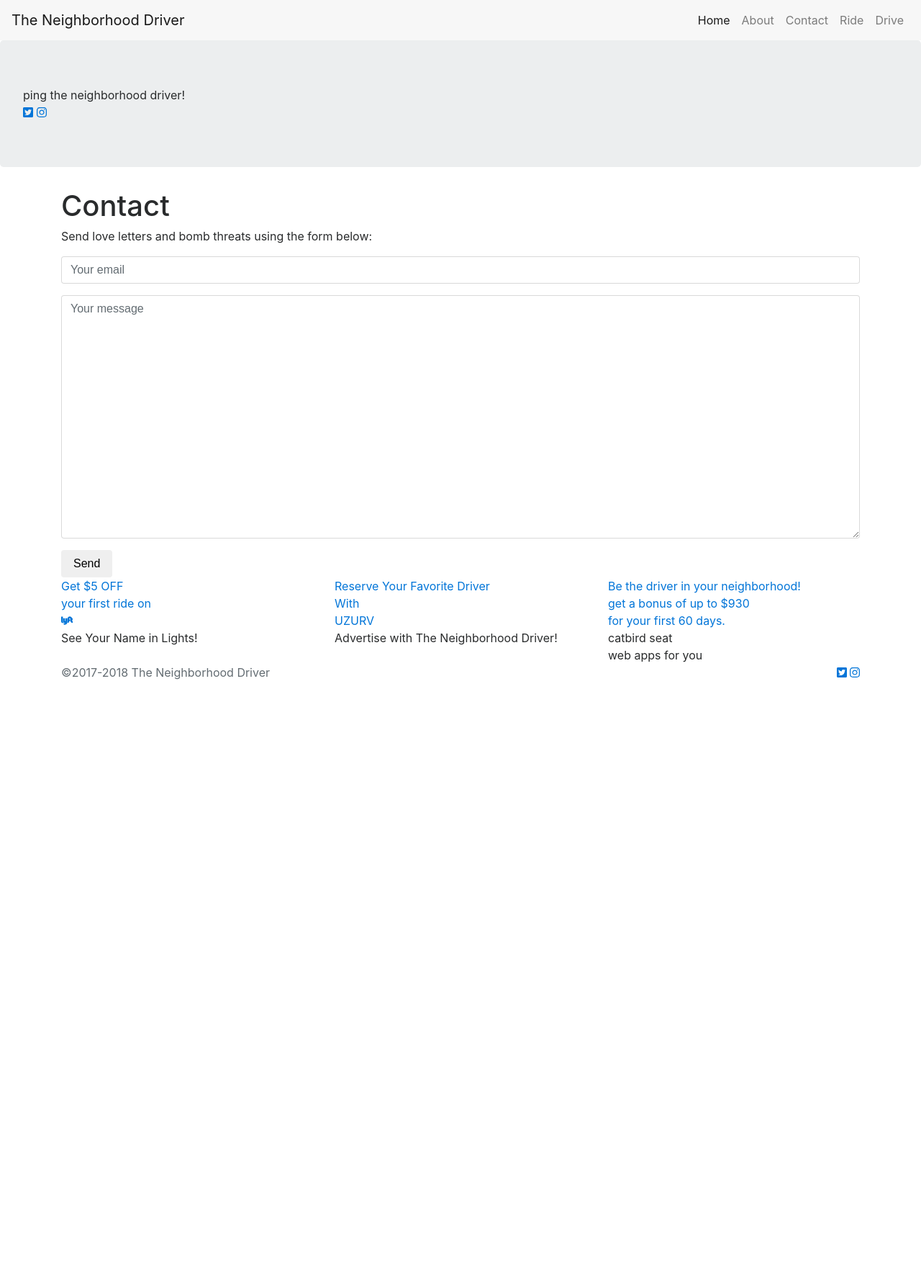
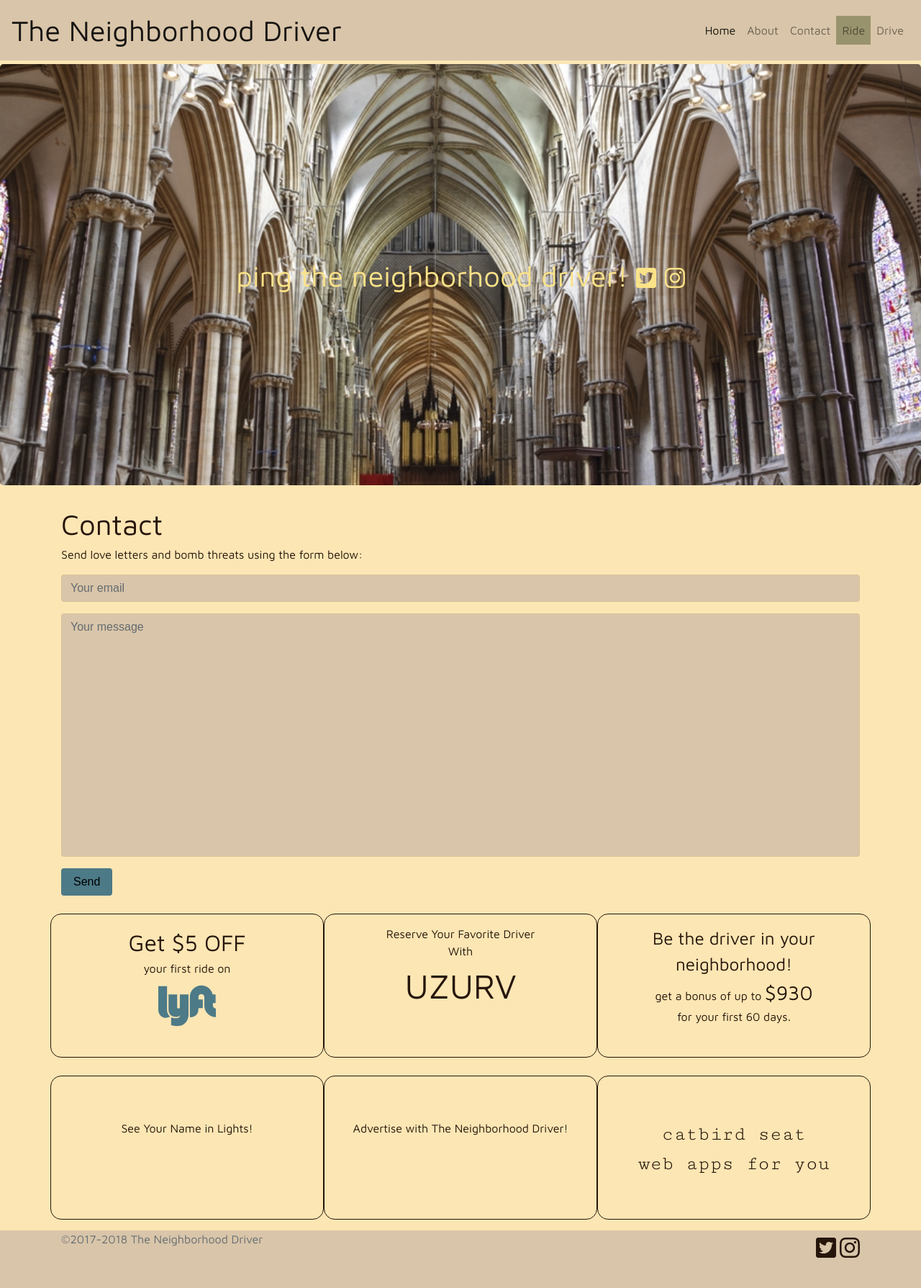
Before and after one commit to leighMichaelForrest/neighborhood_driver, a Jekyll site: the page built from contact/index.html, in a window 1280 px wide. Shown: the whole page at 72% size. Built offline with Jekyll 4.4.1, drawn with Linux system fonts in a browser that asks for light colours; nearby versions of some CDN libraries; before the commit the page ends 946 px from its top, so only the background shows below that.

Commit message:
Update default.html

```diff
--- a/_layouts/default.html
+++ b/_layouts/default.html
@@ -10,7 +10,7 @@
     <script defer src="https://use.fontawesome.com/releases/v5.0.2/js/all.js"></script>
     <!-- Bootstrap CSS -->
     <link rel="stylesheet" href="https://maxcdn.bootstrapcdn.com/bootstrap/4.0.0-alpha.6/css/bootstrap.min.css" integrity="sha384-rwoIResjU2yc3z8GV/NPeZWAv56rSmLldC3R/AZzGRnGxQQKnKkoFVhFQhNUwEyJ" crossorigin="anonymous">
-    <link rel="stylesheet" href="css/style.css">
+    <link rel="stylesheet" href="{{ site.baseurl }}/css/style.css">
     <title>{{ site.title }}</title>
   </head>
   <body>
```
